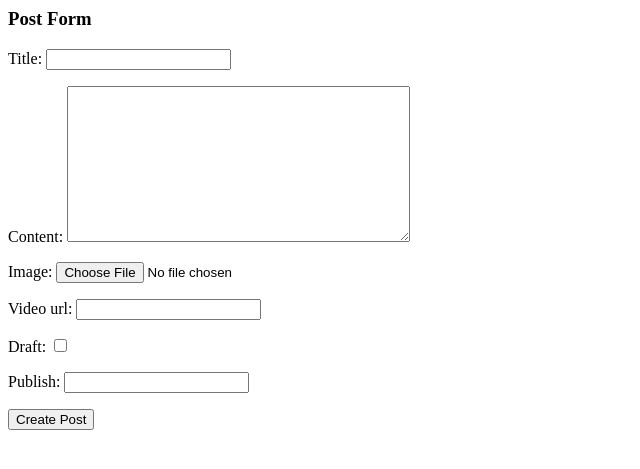
After one commit to simxas/4awar_Python_Django_blog, a Django app: template src/templates/post_form.html in a window 1280 px wide. The commit adds this page. Shown: the top 469 px of the page, without its empty margins (0-640 px from the left). Run offline with Django 3.2, Linux system fonts and the light colour scheme; the template is opened without the code that fills it: values that come from a table or form of the project are taken from there, others are empty.

Commit message:
Post Form, create view and url, video in template

```diff
--- /dev/null
+++ b/src/posts/forms.py
@@ -0,0 +1,15 @@
+from django import forms
+from .models import Post
+
+class PostForm(forms.ModelForm):
+    # what is this?
+    class Meta:
+        model = Post
+        fields = [
+            "title",
+            "content",
+            "image",
+            "video_url",
+            "draft",
+            "publish",
+        ]
--- a/src/posts/models.py
+++ b/src/posts/models.py
@@ -19,7 +19,7 @@ class Post(models.Model):
     title = models.CharField(max_length=120)
     slug = models.SlugField(unique=True)
     image = models.ImageField(upload_to= upload_location, null=True, blank=True, width_field="width_field", height_field="height_field")
-    video = EmbedVideoField(null=True, blank=True)  # same like models.URLField()
+    video_url = EmbedVideoField(null=True, blank=True)  # same like models.URLField()
     height_field = models.IntegerField(default=0)
     width_field = models.IntegerField(default=0)
     content = models.TextField()
--- a/src/posts/urls.py
+++ b/src/posts/urls.py
@@ -4,9 +4,12 @@ from django.contrib import admin
 from .views import (
     post_list,
     post_detail,
+    post_create,
 )
 
 urlpatterns = [
     url(r'^$', post_list, name='list'),
-    url(r'^(?P<slug>[\w-]+)/$', post_detail, name='detail')
+    url(r'^create/$', post_create),
+    url(r'^(?P<slug>[\w-]+)/$', post_detail, name='detail'),
+    # url(r'^create/$', post_create),
 ]
--- /dev/null
+++ b/src/templates/post_form.html
@@ -0,0 +1,8 @@
+<div>
+<h3>Post Form</h3>
+
+<form method="POST" action="" enctype="multipart/form-data">{% csrf_token %}
+    {{ form.as_p }}
+    <input type="submit" value="Create Post" />
+</form>
+</div>
```
Also changed, not shown: src/posts/views.py (+17 -0 lines), src/templates/post_detail.html (+5 -5 lines), media_cdn/antras-postas/LEOPARD2A6-BIG-08.jpg (added), media_cdn/test/LEOPARD2A6-BIG-08.jpg (added), src/db.sqlite3, src/posts/migrations/0002_auto_20161208_1604.py (added).
